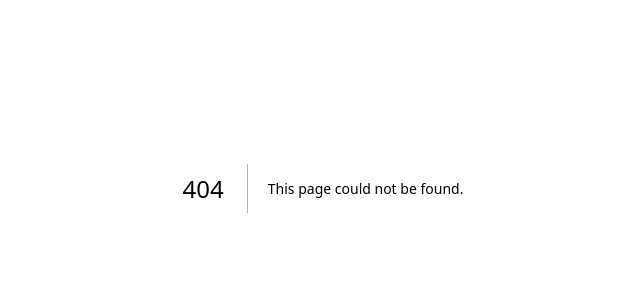
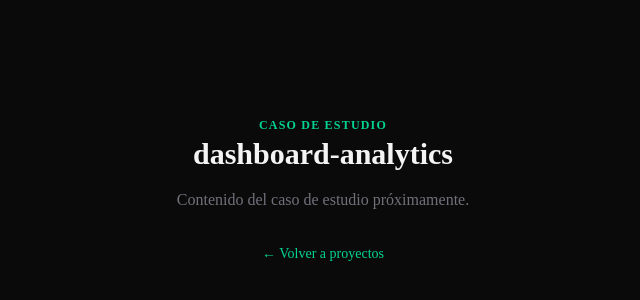
Before and after one commit to jonathanleivag/jonathanleivag, a Next.js app: page /projects/dashboard-analytics in a window 1280 px wide. Before the commit this address had no page. Shown: the part 212-512 px from the top of the page, without its empty margins (317-957 px from the left). Built offline with nearby package versions, Linux system fonts and the light colour scheme.

Commit message:
feat: scaffold case study detail page placeholder

```diff
--- /dev/null
+++ b/app/projects/[slug]/page.tsx
@@ -0,0 +1,27 @@
+interface Props {
+  params: Promise<{ slug: string }>
+}
+
+export default async function CaseStudyPage({ params }: Props) {
+  const { slug } = await params
+
+  return (
+    <main className="min-h-screen flex items-center justify-center px-4">
+      <div className="text-center space-y-4">
+        <span className="text-xs font-semibold tracking-widest uppercase text-emerald-400">
+          Caso de estudio
+        </span>
+        <h1 className="text-3xl font-bold text-zinc-100">{slug}</h1>
+        <p className="text-zinc-500 max-w-md mx-auto">
+          Contenido del caso de estudio próximamente.
+        </p>
+        <a
+          href="/#projects"
+          className="inline-block text-sm text-emerald-400 hover:text-emerald-300 transition-colors mt-4"
+        >
+          ← Volver a proyectos
+        </a>
+      </div>
+    </main>
+  )
+}
```
